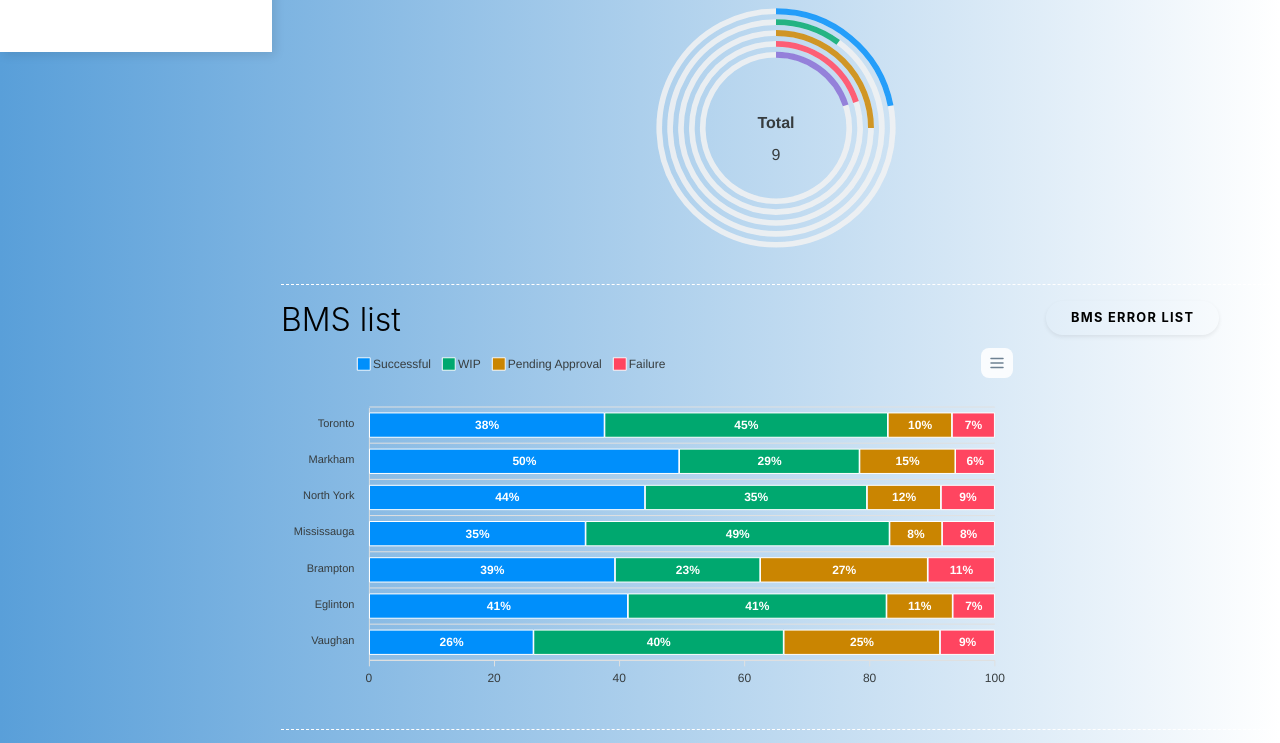
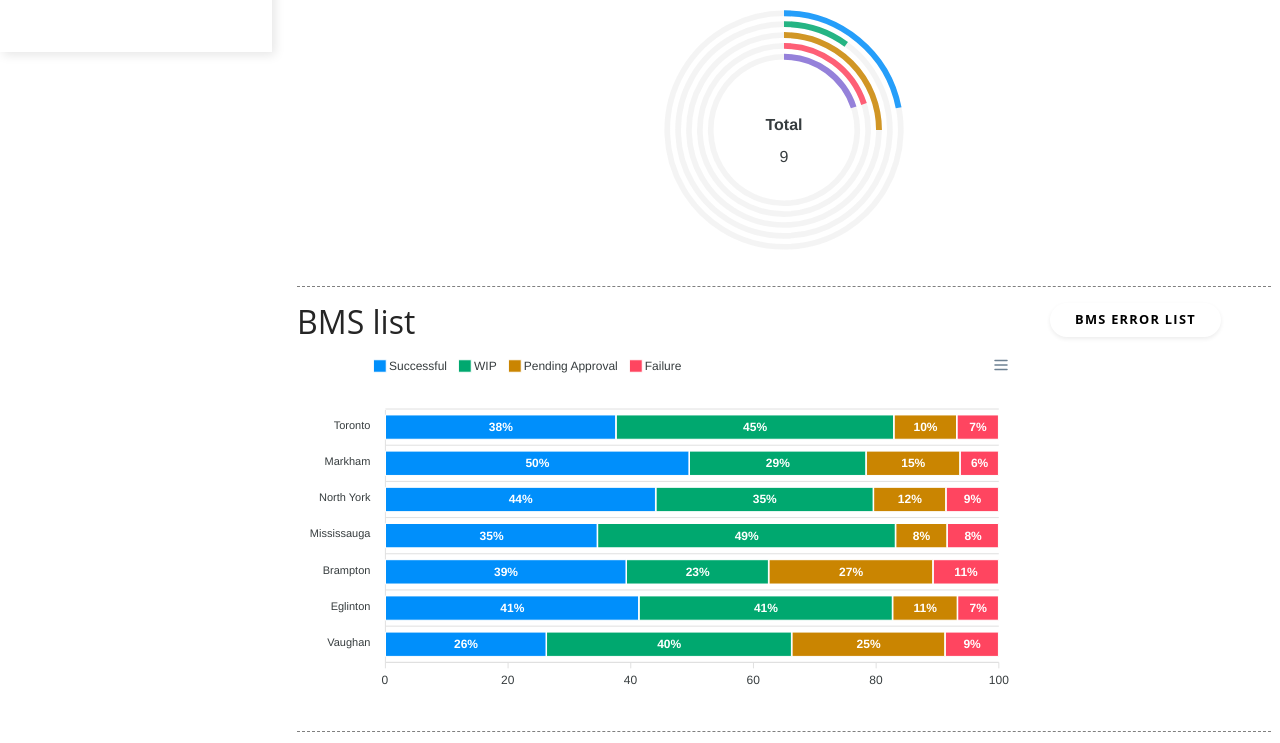
Before and after one commit to kjana83/broker, a plain HTML site: page index.html in a window 1280 px wide. Shown: the part 748-1491 px from the top of the page. Drawn offline with nearby package versions, Linux system fonts and the light colour scheme; a script that the page names is missing.

Commit message:
Style update

```diff
--- a/style.css
+++ b/style.css
@@ -34,8 +34,9 @@ background-image: linear-gradient( 135deg, #ABDCFF 10%, #0396FF 100%);
 
 .display-4 {
 font-size: 2.0rem !important;
-font-weight: 300;
+font-weight: 500;
 line-height: 1.2;
+font-family: 'Open Sans', sans-serif;
 }
 
 .p-5 {
@@ -92,7 +93,7 @@ color: #fff!important;
 }
 
 .text-black {
-color: black !important;
+color: #252525 !important;
 }
 
 table {
@@ -218,7 +219,7 @@ margin-left: -5px;
 
 .page-content {
 width: calc(100% - 17rem);
-margin-left: 17rem;
+margin-left: 18rem;
 transition: all 0.4s;
 }
 
@@ -259,14 +260,16 @@ background-color: #1bc98e;
 }
 
 body {
-background: linear-gradient(to right, #599fd9, white);
+background: white; /* linear-gradient(to right, #599fd9, white); */
 min-height: 100vh;
 overflow-x: hidden;
+color: #252525;
+font-family: 'Open Sans', sans-serif;
 }
 
 .separator {
 margin: 1rem 0;
-border-bottom: 1px dashed #fff;
+border-bottom: 1px dashed gray;
 }
 
 .smallseparator {
@@ -279,6 +282,8 @@ border-bottom: 1px dashed grey;
 -ms-flex: 1 1 auto;
 flex: 1 1 auto;
 padding: 1rem !important;
+background-color: #f8f9fa!important;
+border: 1px solid #f8f9fa!important;
 }
 
 .text-uppercase {
@@ -288,3 +293,23 @@ letter-spacing: 0.1em;
 .text-gray {
 color: #aaa;
 }
+.center-align
+{
+  text-align: center;
+}
+
+.chart-box {
+  border: 1px solid gray;
+  background-color: white;
+}
+
+.fa-angle-down, .fa-angle-up {
+  font-size: 32px;
+  padding-top: 5px;
+  padding-left: 10px;
+}
+
+.btn-style, button {
+  background-color: #f8f9fa;
+  border: 1px solid lightgray;
+}
```
